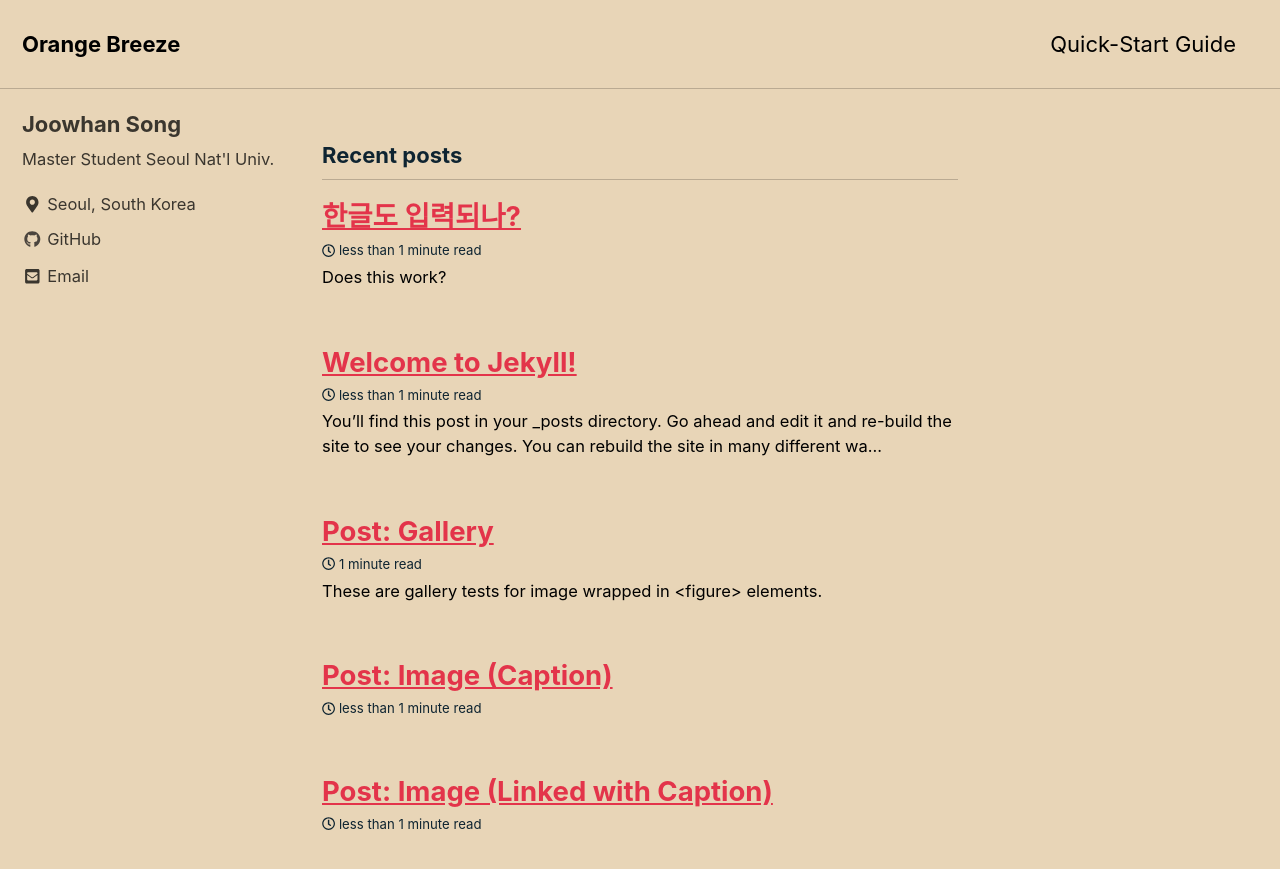
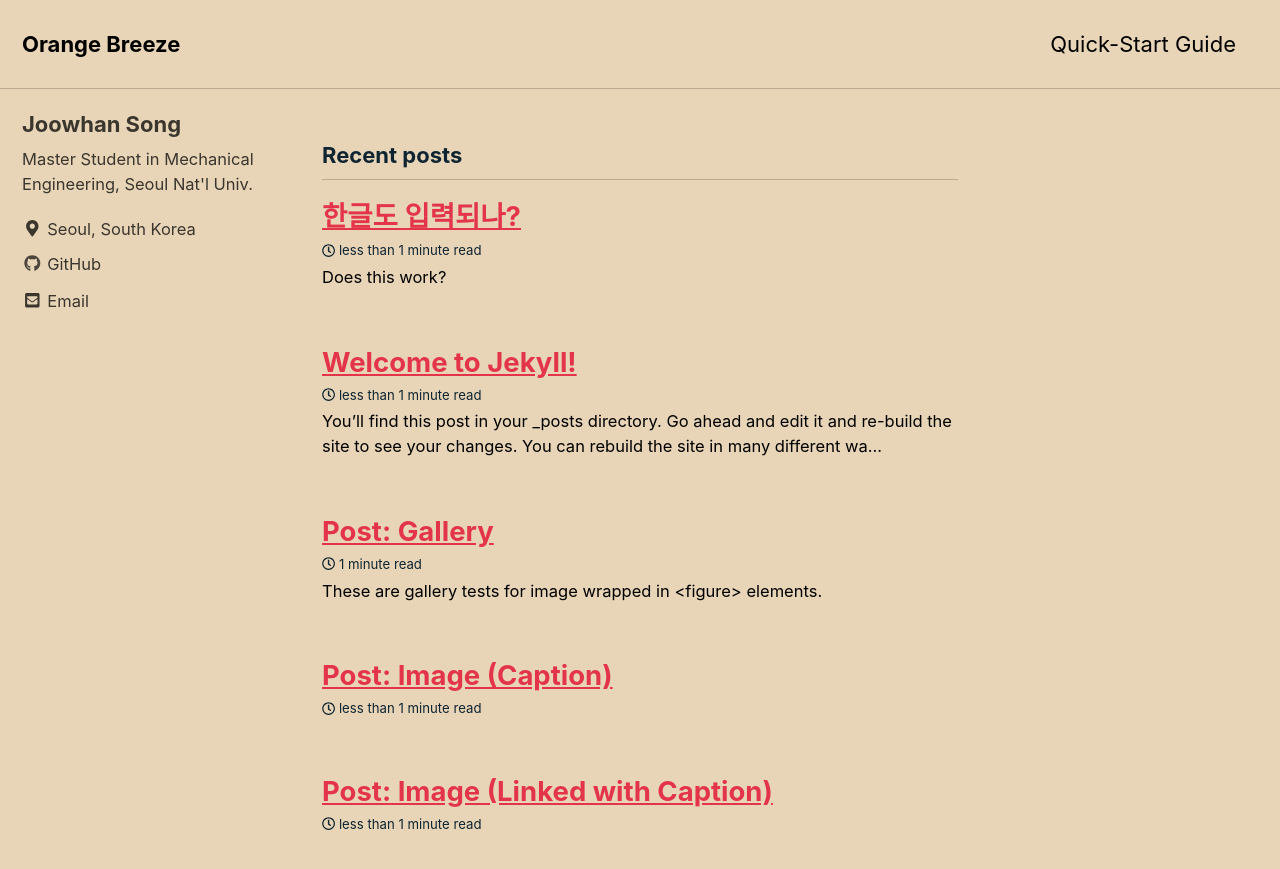
Before and after one commit to Joovvhan/joovvhan.github.io, a Jekyll site: the page built from index.html, in a window 1280 px wide and 900 px high. Shown: the top 869 px of the window. Built offline with Jekyll 4.4.1, drawn with Linux system fonts in a browser that asks for light colours; cached includes are drawn as plain includes; nearby versions of some CDN libraries; the list of posts is cut into pages by our own code.

Commit message:
Update _config.yml

```diff
--- a/_config.yml
+++ b/_config.yml
@@ -105,7 +105,7 @@ analytics:
 author:
   name             : "Joowhan Song"
   avatar           : # path of avatar image, e.g. "/assets/images/bio-photo.jpg"
-  bio              : "Master Student Seoul Nat'l Univ."
+  bio              : "Master Student in Mechanical Engineering,\nSeoul Nat'l Univ."
   location         : "Seoul, South Korea"
   email            : "joovvhan.sonq@gmail.com"
   links:
```
